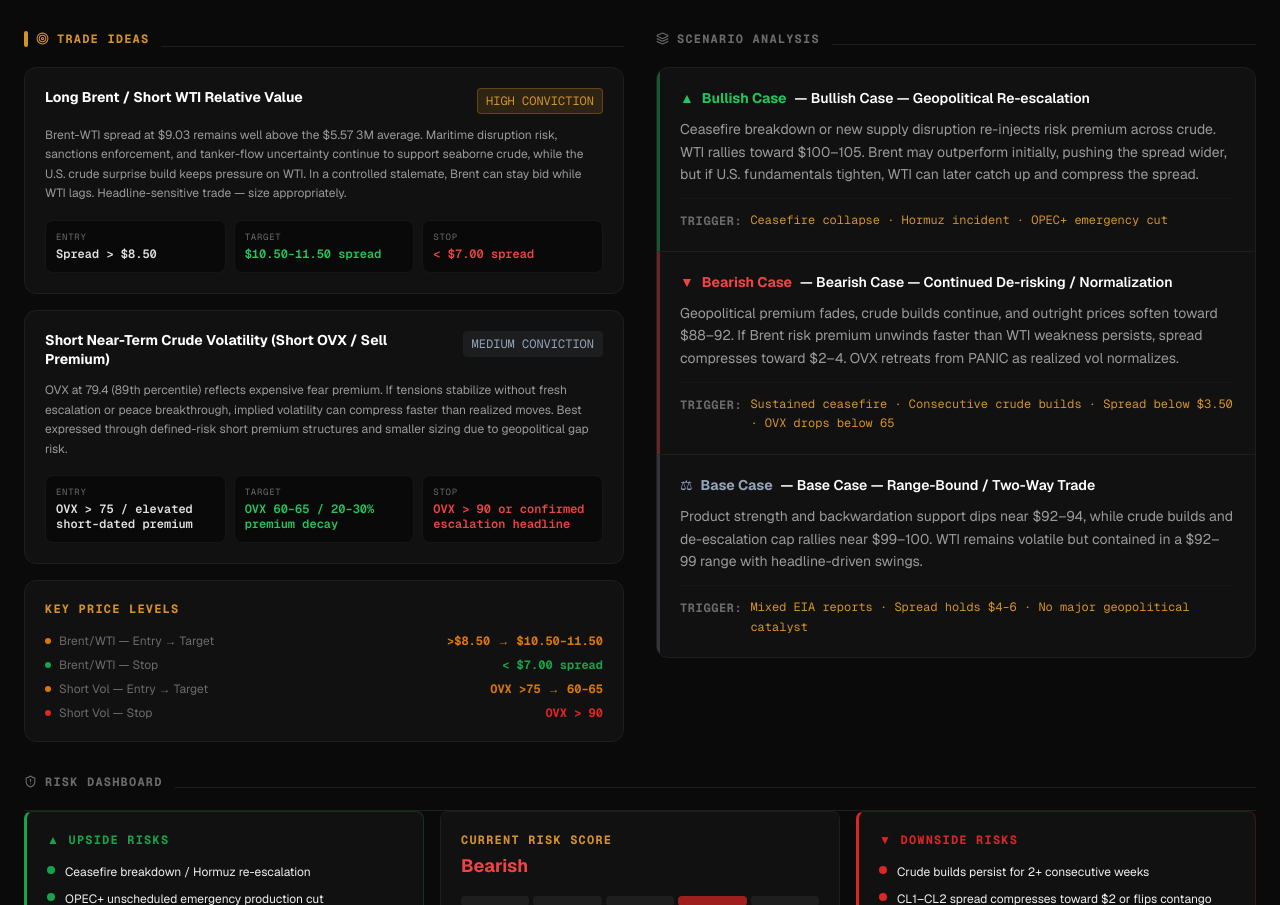
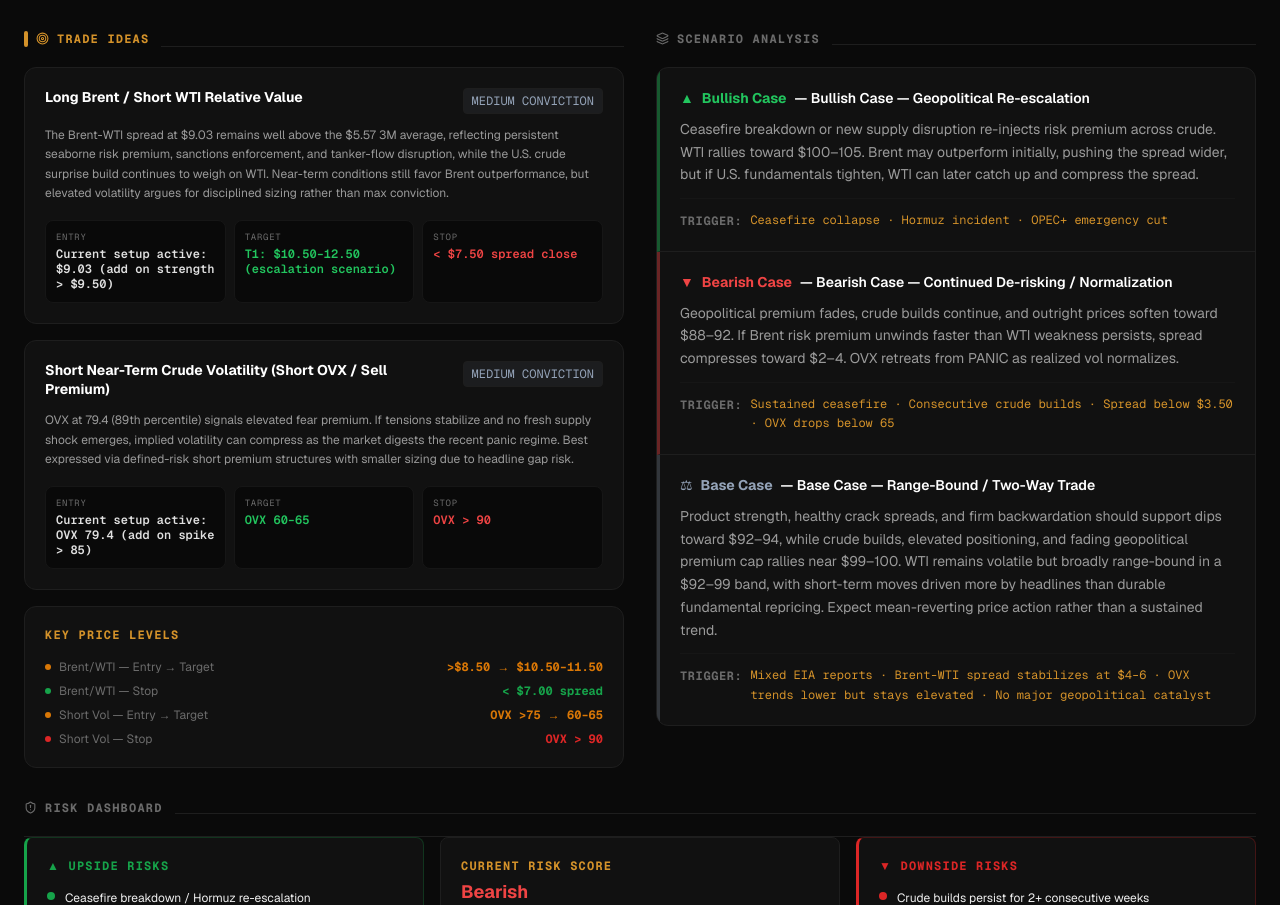
Before and after one commit to AdityaManojMenon/weekly-crude-market-website, a Next.js app: page / in a window 1280 px wide. Shown: the part 4560-5465 px from the top of the page. Built offline with nearby package versions, Linux system fonts and the light colour scheme.

Commit message:
Improved traget idea and base case

```diff
--- a/src/data/briefs.ts
+++ b/src/data/briefs.ts
@@ -333,19 +333,19 @@ export const briefs: WeeklyBrief[] = [
     tradeIdeas: [
       {
         structure: "Long Brent / Short WTI Relative Value",
-        conviction: "HIGH",
-        rationale: "Brent-WTI spread at $9.03 remains well above the $5.57 3M average. Maritime disruption risk, sanctions enforcement, and tanker-flow uncertainty continue to support seaborne crude, while the U.S. crude surprise build keeps pressure on WTI. In a controlled stalemate, Brent can stay bid while WTI lags. Headline-sensitive trade — size appropriately.",
-        entry: "Spread > $8.50",
-        target: "$10.50–11.50 spread",
-        stop: "< $7.00 spread",
+        conviction: "MEDIUM",
+        rationale: "The Brent-WTI spread at $9.03 remains well above the $5.57 3M average, reflecting persistent seaborne risk premium, sanctions enforcement, and tanker-flow disruption, while the U.S. crude surprise build continues to weigh on WTI. Near-term conditions still favor Brent outperformance, but elevated volatility argues for disciplined sizing rather than max conviction.",
+        entry: "Current setup active: $9.03 (add on strength > $9.50)",
+        target: "T1: $10.50–12.50 (escalation scenario)",
+        stop: "< $7.50 spread close",
       },
       {
         structure: "Short Near-Term Crude Volatility (Short OVX / Sell Premium)",
         conviction: "MEDIUM",
-        rationale: "OVX at 79.4 (89th percentile) reflects expensive fear premium. If tensions stabilize without fresh escalation or peace breakthrough, implied volatility can compress faster than realized moves. Best expressed through defined-risk short premium structures and smaller sizing due to geopolitical gap risk.",
-        entry: "OVX > 75 / elevated short-dated premium",
-        target: "OVX 60–65 / 20–30% premium decay",
-        stop: "OVX > 90 or confirmed escalation headline",
+        rationale: "OVX at 79.4 (89th percentile) signals elevated fear premium. If tensions stabilize and no fresh supply shock emerges, implied volatility can compress as the market digests the recent panic regime. Best expressed via defined-risk short premium structures with smaller sizing due to headline gap risk.",
+        entry: "Current setup active: OVX 79.4 (add on spike > 85)",
+        target: "OVX 60–65",
+        stop: "OVX > 90",
       },
     ],
     keyLevels: [
@@ -373,8 +373,8 @@ export const briefs: WeeklyBrief[] = [
         title: "Base Case — Range-Bound / Two-Way Trade",
         probability: 30,
         direction: "neutral",
-        description: "Product strength and backwardation support dips near $92–94, while crude builds and de-escalation cap rallies near $99–100. WTI remains volatile but contained in a $92–99 range with headline-driven swings.",
-        trigger: "Mixed EIA reports · Spread holds $4–6 · No major geopolitical catalyst",
+        description: "Product strength, healthy crack spreads, and firm backwardation should support dips toward $92–94, while crude builds, elevated positioning, and fading geopolitical premium cap rallies near $99–100. WTI remains volatile but broadly range-bound in a $92–99 band, with short-term moves driven more by headlines than durable fundamental repricing. Expect mean-reverting price action rather than a sustained trend.",
+        trigger: "Mixed EIA reports · Brent-WTI spread stabilizes at $4–6 · OVX trends lower but stays elevated · No major geopolitical catalyst",
       },
     ],
     catalysts: [
```
